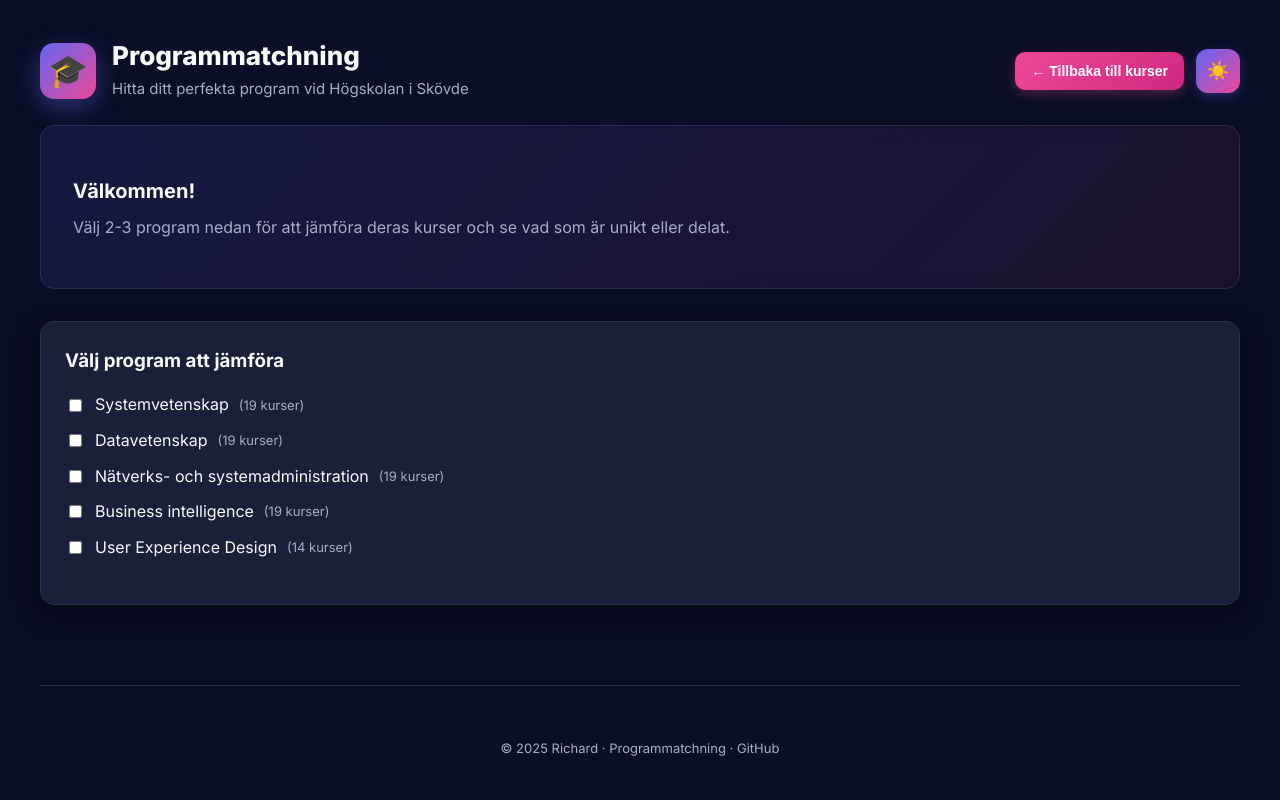
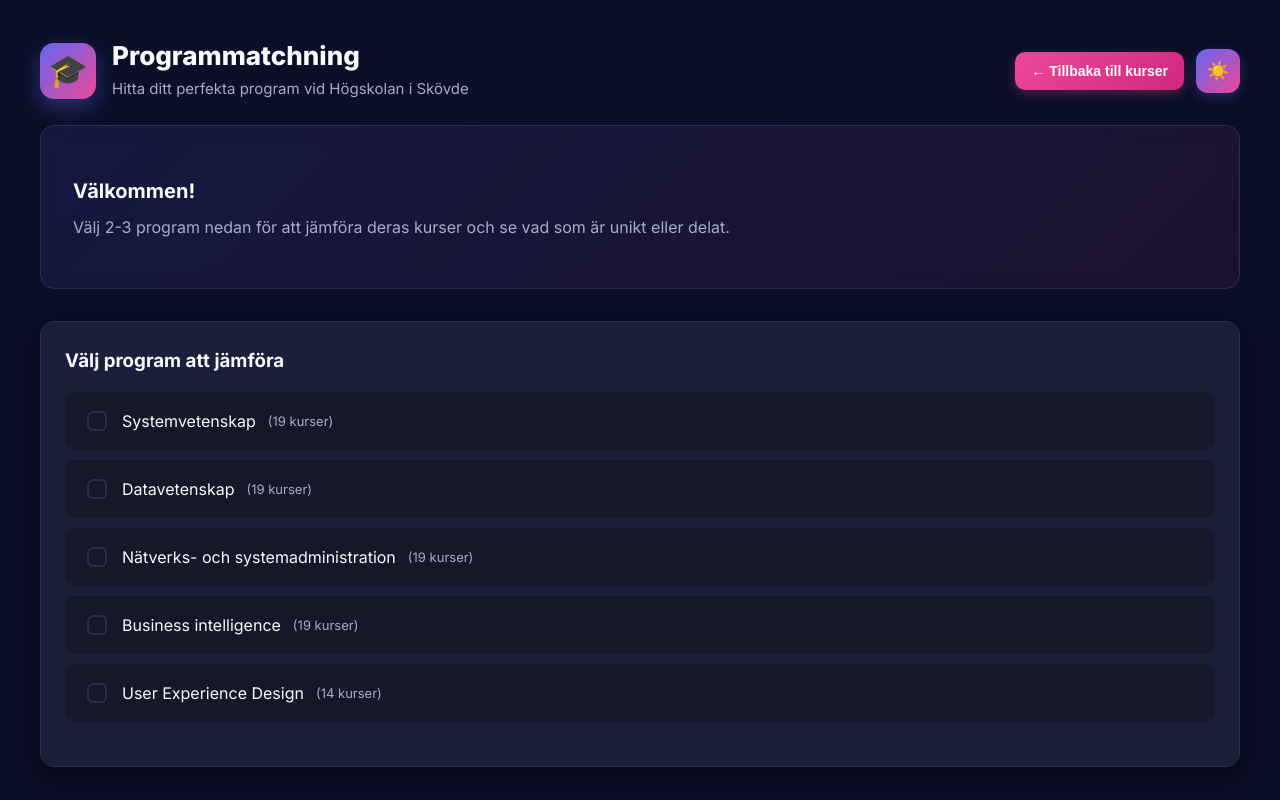
Before and after one commit to ricmanner/IT-program-matcher, a Next.js app: page / in a window 1280 px wide. Both pictures are taken after a click on the button "📊 Jämför program". Shown: the top 800 px of the page. Built offline with nearby package versions, Linux system fonts and the light colour scheme.

Commit message:
modernized ui with custom checkboxes and smooth animations

```diff
--- a/pages/index.js
+++ b/pages/index.js
@@ -78,12 +78,12 @@ export default function Home() {
       </div>
 
       {comparisonMode ? (
-        <div className="card">
+        <div className="card fade-in">
           <div style={{marginBottom:20}}>
             <h3 style={{marginTop:0,marginBottom:16}}>Välj program att jämföra</h3>
             <div style={{display:'flex',flexDirection:'column',gap:10}}>
               {programs.map(p => (
-                <label key={p.id} style={{display:'flex',alignItems:'center',gap:10,cursor:'pointer'}}>
+                <label key={p.id} className="program-select-item" style={{opacity: (!comparisonProgramIds.includes(p.id) && comparisonProgramIds.length >= 3) ? 0.5 : 1}}>
                   <input
                     type="checkbox"
                     checked={comparisonProgramIds.includes(p.id)}
@@ -125,7 +125,7 @@ export default function Home() {
           )}
         </div>
       ) : (
-        <div className="layout">
+        <div className="layout fade-in">
           <div>
             <div className="card">
               <CourseSelector
--- a/styles/globals.css
+++ b/styles/globals.css
@@ -97,9 +97,9 @@ body{
   box-shadow:var(--shadow);
   padding:24px;
   border:1px solid var(--card-border);
-  transition:var(--transition);
+  transition:all 0.4s cubic-bezier(0.4, 0, 0.2, 1);
 }
-.card:hover{box-shadow:var(--shadow-lg);border-color:var(--accent)}
+.card:hover{box-shadow:var(--shadow-lg);border-color:var(--accent);transform:translateY(-2px)}
 
 .intro-card{
   background:linear-gradient(135deg,rgba(99,102,241,0.12),rgba(236,72,153,0.08));
@@ -136,13 +136,13 @@ body{
   font-weight:600;
   font-size:14px;
   cursor:pointer;
-  transition:var(--transition);
+  transition:all 0.3s cubic-bezier(0.4, 0, 0.2, 1);
   box-shadow:0 4px 12px rgba(99,102,241,0.3);
 }
-.btn:hover{transform:translateY(-2px);box-shadow:0 8px 20px rgba(99,102,241,0.5)}
-.btn:active{transform:translateY(0)}
+.btn:hover{transform:translateY(-2px);box-shadow:0 8px 20px rgba(99,102,241,0.5);filter:brightness(1.1)}
+.btn:active{transform:translateY(0);box-shadow:0 2px 8px rgba(99,102,241,0.4)}
 .btn.secondary{background:linear-gradient(135deg,var(--secondary) 0%,#d1287f 100%);color:white;border:none;box-shadow:0 4px 12px rgba(236,72,153,0.3)}
-.btn.secondary:hover{box-shadow:0 8px 20px rgba(236,72,153,0.5);transform:translateY(-2px)}
+.btn.secondary:hover{box-shadow:0 8px 20px rgba(236,72,153,0.5);transform:translateY(-2px);filter:brightness(1.1)}
 
 .muted{color:var(--text-muted);font-size:13px}
 
@@ -170,8 +170,99 @@ body{
   cursor:pointer;
   transition:var(--transition);
 }
-.course-item:hover{background:rgba(59,130,246,0.1)}
-.course-item input{cursor:pointer;margin-top:4px;accent-color:var(--accent)}
+.course-item:hover{background:rgba(59,130,246,0.1);transform:translateX(2px)}
+.course-item input[type="checkbox"]{
+  cursor:pointer;
+  margin-top:4px;
+  width:20px;
+  height:20px;
+  appearance:none;
+  -webkit-appearance:none;
+  border:2px solid var(--card-border);
+  border-radius:6px;
+  position:relative;
+  transition:all 0.3s cubic-bezier(0.4, 0, 0.2, 1);
+  flex-shrink:0;
+}
+.course-item input[type="checkbox"]:hover{
+  border-color:var(--primary);
+  transform:scale(1.1);
+}
+.course-item input[type="checkbox"]:checked{
+  background:linear-gradient(135deg,var(--primary),var(--accent));
+  border-color:var(--primary);
+}
+.course-item input[type="checkbox"]:checked::after{
+  content:"";
+  position:absolute;
+  left:6px;
+  top:2px;
+  width:5px;
+  height:10px;
+  border:solid white;
+  border-width:0 2px 2px 0;
+  transform:rotate(45deg);
+  animation:checkmark 0.3s ease-in-out;
+}
+
+@keyframes checkmark{
+  0%{transform:rotate(45deg) scale(0)}
+  50%{transform:rotate(45deg) scale(1.2)}
+  100%{transform:rotate(45deg) scale(1)}
+}
+
+.program-select-item{
+  display:flex;
+  align-items:center;
+  gap:12px;
+  padding:14px 16px;
+  border-radius:10px;
+  cursor:pointer;
+  transition:all 0.3s cubic-bezier(0.4, 0, 0.2, 1);
+  background:var(--bg-secondary);
+  border:2px solid transparent;
+}
+.program-select-item:hover{
+  background:rgba(59,130,246,0.1);
+  transform:translateX(4px);
+  border-color:var(--primary);
+}
+.program-select-item input[type="checkbox"]{
+  cursor:pointer;
+  width:20px;
+  height:20px;
+  appearance:none;
+  -webkit-appearance:none;
+  border:2px solid var(--card-border);
+  border-radius:6px;
+  position:relative;
+  transition:all 0.3s cubic-bezier(0.4, 0, 0.2, 1);
+  flex-shrink:0;
+}
+.program-select-item input[type="checkbox"]:hover{
+  border-color:var(--primary);
+  transform:scale(1.1);
+}
+.program-select-item input[type="checkbox"]:checked{
+  background:linear-gradient(135deg,var(--primary),var(--accent));
+  border-color:var(--primary);
+}
+.program-select-item input[type="checkbox"]:checked::after{
+  content:"";
+  position:absolute;
+  left:6px;
+  top:2px;
+  width:5px;
+  height:10px;
+  border:solid white;
+  border-width:0 2px 2px 0;
+  transform:rotate(45deg);
+  animation:checkmark 0.3s ease-in-out;
+}
+.program-select-item input[type="checkbox"]:disabled{
+  cursor:not-allowed;
+  opacity:0.5;
+}
 
 .selected-chips{
   display:flex;
@@ -193,14 +284,15 @@ body{
   font-size:13px;
   border:none;
   cursor:pointer;
-  transition:var(--transition);
+  transition:all 0.3s cubic-bezier(0.4, 0, 0.2, 1);
   box-shadow:0 4px 12px rgba(99,102,241,0.3);
   animation:slideIn 0.3s ease-out;
 }
 @keyframes slideIn{from{opacity:0;transform:scale(0.9)}to{opacity:1;transform:scale(1)}}
 .chip:hover{
-  transform:translateY(-2px);
-  box-shadow:0 8px 16px rgba(99,102,241,0.4)
+  transform:translateY(-2px) scale(1.02);
+  box-shadow:0 6px 16px rgba(99,102,241,0.5);
+  filter:brightness(1.1);
 }
 .chip:active{transform:translateY(0)}
 .chip::after{content:"✕";font-weight:700;opacity:0.9}
@@ -213,9 +305,12 @@ body{
   gap:14px;
   position:relative;
   overflow:hidden;
-  transition:var(--transition);
+  transition:all 0.4s cubic-bezier(0.4, 0, 0.2, 1);
 }
-.program-card:hover{transform:translateY(-2px)}
+.program-card:hover{
+  transform:translateY(-4px);
+  box-shadow:var(--shadow-lg);
+}
 .program-card::before{
   content:"";
   position:absolute;
@@ -308,6 +403,15 @@ body{
   transition:var(--transition);
 }
 .footer-link:hover{color:var(--primary)}
+
+.fade-in{
+  animation:fadeIn 0.4s ease-in-out;
+}
+
+@keyframes fadeIn{
+  from{opacity:0;transform:translateY(10px)}
+  to{opacity:1;transform:translateY(0)}
+}
 
 .overlap-badge{
   display:inline-flex;
```
